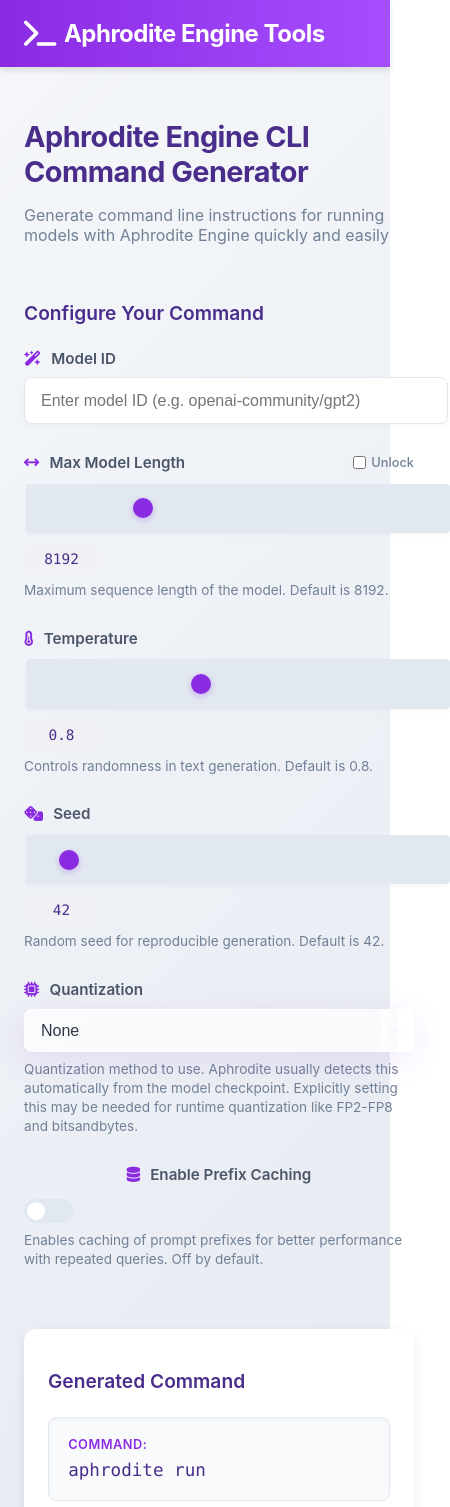
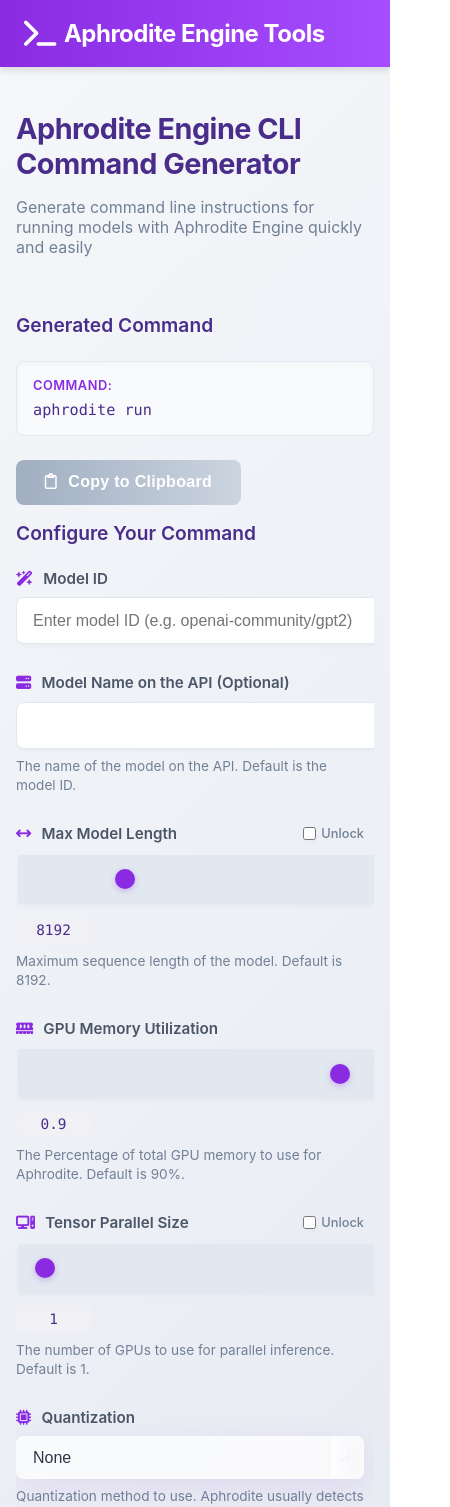
Before and after one commit to aphrodite-engine/cli-generator, a React (Create React App) app: page / in a window 390 px wide. Shown: the top 1507 px of the page, 450 px wide, since content can reach past the window. Built offline with nearby package versions, Linux system fonts and the light colour scheme.

Commit message:
add a few more options, clean up page

```diff
--- a/src/App.css
+++ b/src/App.css
@@ -7,6 +7,7 @@
   color: #2d3748;
   display: flex;
   flex-direction: column;
+  overflow-x: hidden;
 }
 
 /* Animations */
@@ -63,6 +64,9 @@
   margin: 0 auto;
   padding: 2.5rem 2rem;
   opacity: 0;
+  overflow-x: hidden;
+  max-width: 100%;
+  box-sizing: border-box;
 }
 
 .page-title {
@@ -85,6 +89,8 @@
   grid-template-columns: 1fr 1fr;
   gap: 3rem;
   margin-bottom: 3rem;
+  max-width: 100%;
+  overflow-x: hidden;
 }
 
 @media (max-width: 900px) {
@@ -98,6 +104,7 @@
   animation: slideUp 0.6s ease forwards;
   animation-delay: 0.3s;
   opacity: 0;
+  width: 100%;
 }
 
 .result-area {
@@ -110,6 +117,8 @@
   box-shadow: 0 4px 12px rgba(0, 0, 0, 0.08);
   display: flex;
   flex-direction: column;
+  overflow-x: auto;
+  max-width: 100%;
 }
 
 .section-title {
@@ -133,6 +142,9 @@
 .input-group {
   margin-bottom: 1.8rem;
   text-align: left;
+  width: 100%;
+  overflow-wrap: break-word;
+  word-wrap: break-word;
 }
 
 .field-hint {
@@ -140,6 +152,9 @@
   font-size: 0.85rem;
   color: #718096;
   line-height: 1.4;
+  overflow-wrap: break-word;
+  word-wrap: break-word;
+  hyphens: auto;
 }
 
 label {
@@ -148,6 +163,9 @@
   font-weight: 600;
   color: #4a5568;
   font-size: 0.95rem;
+  overflow-wrap: break-word;
+  word-wrap: break-word;
+  hyphens: auto;
 }
 
 label i {
@@ -177,6 +195,7 @@
   align-items: center;
   gap: 15px;
   margin-top: 8px;
+  width: 100%;
 }
 
 .slider {
@@ -251,6 +270,7 @@
   font-size: 0.9rem;
 }
 
+/* Command display improvements */
 .command-display {
   background-color: #f8fafc;
   border-radius: 8px;
@@ -264,6 +284,34 @@
   flex-grow: 1;
   display: flex;
   flex-direction: column;
+  max-width: 100%;
+  overflow-wrap: break-word;
+  word-wrap: break-word;
+}
+
+.command-section {
+  width: 100%;
+  max-width: 100%;
+  overflow-x: hidden;
+  box-sizing: border-box;
+}
+
+code {
+  font-family: 'SFMono-Regular', Consolas, 'Liberation Mono', Menlo, monospace;
+  color: #4a2d8b;
+  font-size: 1.1rem;
+  font-weight: 500;
+  white-space: pre-wrap;
+  word-break: break-word;
+  max-width: 100%;
+}
+
+/* Ensure sticky command always fits */
+.sticky-command {
+  width: 100%;
+  max-width: 100%;
+  box-sizing: border-box;
+  overflow: hidden;
 }
 
 .command-label {
@@ -273,13 +321,8 @@
   font-weight: 600;
   margin-bottom: 0.5rem;
   letter-spacing: 0.5px;
-}
-
-code {
-  font-family: 'SFMono-Regular', Consolas, 'Liberation Mono', Menlo, monospace;
-  color: #4a2d8b;
-  font-size: 1.1rem;
-  font-weight: 500;
+  overflow-wrap: break-word;
+  word-wrap: break-word;
 }
 
 .copy-button {
@@ -369,8 +412,7 @@
   }
 
   .page-content {
-    padding-top: 2rem;
-    padding-bottom: 2rem;
+    padding: 2rem 1.5rem;
   }
 
   .page-title {
@@ -408,6 +450,24 @@
   .toggle-switch {
     align-self: flex-start;
     margin-top: 5px;
+  }
+
+  .command-display {
+    padding: 0.8rem;
+  }
+
+  .command-display code {
+    font-size: 0.95rem;
+  }
+}
+
+@media (max-width: 600px) {
+  .toggle-field {
+    flex-wrap: wrap;
+  }
+
+  .input-group {
+    box-sizing: border-box;
   }
 }
 
@@ -449,13 +509,15 @@
   font-weight: 500;
 }
 
-/* Toggle switch for boolean fields */
+/* Toggle field styling */
 .toggle-field {
   display: flex;
   align-items: center;
   justify-content: space-between;
   margin-bottom: 8px;
   cursor: pointer;
+  width: 100%;
+  overflow: visible;
 }
 
 .toggle-label {
@@ -715,3 +777,102 @@
 .fancy-select:focus {
   animation: pulse-glow 2s infinite;
 }
+
+/* Scroll to top button */
+.scroll-to-top-btn {
+  position: fixed;
+  bottom: 30px;
+  right: 30px;
+  width: 50px;
+  height: 50px;
+  border-radius: 50%;
+  background-color: #8a2be2;
+  color: white;
+  border: none;
+  box-shadow: 0 4px 12px rgba(0, 0, 0, 0.2);
+  display: flex;
+  justify-content: center;
+  align-items: center;
+  cursor: pointer;
+  transition: all 0.3s ease;
+  z-index: 100;
+}
+
+.scroll-to-top-btn:hover {
+  background-color: #7722cc;
+  transform: translateY(-3px);
+  box-shadow: 0 6px 16px rgba(0, 0, 0, 0.3);
+}
+
+.scroll-to-top-btn:active {
+  transform: translateY(-1px);
+}
+
+.scroll-to-top-btn i {
+  font-size: 1.2rem;
+}
+
+/* Remove the problematic single-column class */
+.single-column {
+  display: block;
+  width: 100%;
+}
+
+/* Specific fixes for very small screens */
+@media (max-width: 480px) {
+  /* Small screen override for toggle field */
+  .toggle-field {
+    flex-direction: column;
+    align-items: flex-start;
+  }
+
+  .toggle-switch {
+    margin-top: 8px;
+    align-self: flex-start;
+  }
+
+  /* Command display improvements */
+  .command-display {
+    padding: 1rem;
+  }
+
+  code {
+    font-size: 0.95rem;
+    white-space: pre-wrap;
+    word-break: break-word;
+  }
+
+  .page-content {
+    padding: 1.5rem 1rem;
+  }
+}
+
+/* Fix for mobile display */
+@media (max-width: 400px) {
+  .toggle-field {
+    flex-direction: column;
+    align-items: flex-start;
+  }
+
+  .toggle-switch {
+    margin-top: 8px;
+  }
+
+  .toggle-label {
+    max-width: 100%;
+  }
+
+  .input-group {
+    padding-right: 10px;
+  }
+}
+
+/* Command display text wrapping */
+.command-display code {
+  display: block;
+  white-space: pre-wrap;
+  word-break: break-word;
+  overflow-wrap: break-word;
+  width: 100%;
+  box-sizing: border-box;
+}
--- a/src/App.js
+++ b/src/App.js
@@ -1,16 +1,22 @@
-import React, { useState, useEffect } from 'react';
+import React, { useState, useEffect, useRef } from 'react';
 import './App.css';
 
 function App() {
   const [modelId, setModelId] = useState('');
+  const [servedModelName, setServedModelName] = useState('');
   const [maxModelLen, setMaxModelLen] = useState('8192');
   const [unlockMaxLength, setUnlockMaxLength] = useState(false);
-  const [temperature, setTemperature] = useState('0.8');
-  const [seed, setSeed] = useState('42');
+  const [gpuMemoryUtilization, setGpuMemoryUtilization] = useState('0.9');
+  const [tensorParallelSize, setTensorParallelSize] = useState('1');
+  const [unlockTensorParallelSize, setUnlockTensorParallelSize] = useState(false);
   const [enablePrefixCaching, setEnablePrefixCaching] = useState(false);
+  const [enableChunkedPrefill, setEnableChunkedPrefill] = useState(false);
   const [quantization, setQuantization] = useState('None');
   const [copied, setCopied] = useState(false);
   const [animate, setAnimate] = useState(false);
+  const [showScrollBtn, setShowScrollBtn] = useState(false);
+
+  const commandSectionRef = useRef(null);
 
   // Quantization options, keep this in sync with
   // `aphrodite/quantization/__init__.py`
@@ -60,6 +66,35 @@
     }
   }, [unlockMaxLength, maxModelLen]);
 
+  useEffect(() => {
+    if (!unlockTensorParallelSize && parseInt(tensorParallelSize) > 8) {
+      setTensorParallelSize('8');
+    }
+  }, [unlockTensorParallelSize, tensorParallelSize]);
+
+  // Handle scroll position to show/hide back to top button
+  useEffect(() => {
+    const handleScroll = () => {
+      if (window.scrollY > 300) {
+        setShowScrollBtn(true);
+      } else {
+        setShowScrollBtn(false);
+      }
+    };
+
+    window.addEventListener('scroll', handleScroll);
+    return () => {
+      window.removeEventListener('scroll', handleScroll);
+    };
+  }, []);
+
+  const scrollToTop = () => {
+    window.scrollTo({
+      top: 0,
+      behavior: 'smooth',
+    });
+  };
+
   const handleCopy = () => {
     const command = generateCommand();
     navigator.clipboard
@@ -78,20 +113,28 @@
   const generateCommand = () => {
     let command = `aphrodite run ${modelId}`;
 
+    if (servedModelName !== '') {
+      command += ` --served-model-name ${servedModelName}`;
+    }
+
     if (maxModelLen !== '8192') {
       command += ` --max-model-len ${maxModelLen}`;
     }
 
-    if (temperature !== '0.8') {
-      command += ` --temperature ${temperature}`;
+    if (gpuMemoryUtilization !== '0.9') {
+      command += ` --gpu-memory-utilization ${gpuMemoryUtilization}`;
     }
 
-    if (seed !== '42') {
-      command += ` --seed ${seed}`;
+    if (tensorParallelSize !== '1') {
+      command += ` --tensor-parallel-size ${tensorParallelSize}`;
     }
 
     if (enablePrefixCaching) {
       command += ` --enable-prefix-caching`;
+    }
+
+    if (enableChunkedPrefill) {
+      command += ` --enable-chunked-prefill`;
     }
 
     if (quantization !== 'None') {
@@ -119,6 +162,24 @@
           easily
         </p>
 
+        {/* Command Display Section - Moved to the top */}
+        <div className="command-section" ref={commandSectionRef}>
+          <h2 className="section-title">Generated Command</h2>
+          <div className="command-display sticky-command">
+            <div className="command-label">Command:</div>
+            <code>{generateCommand()}</code>
+          </div>
+          <button
+            className={`copy-button ${copied ? 'copied' : ''}`}
+            onClick={handleCopy}
+            disabled={!modelId.trim()}
+          >
+            <i className={copied ? 'fa-solid fa-check' : 'fa-regular fa-clipboard'}></i>
+            {copied ? 'Copied!' : 'Copy to Clipboard'}
+          </button>
+        </div>
+
+        {/* Form Fields Section */}
         <div className="generator-section">
           <div className="form-area">
             <h2 className="section-title">Configure Your Command</h2>
@@ -135,6 +196,22 @@
                 onChange={e => setModelId(e.target.value)}
                 placeholder="Enter model ID (e.g. openai-community/gpt2)"
               />
+            </div>
+
+            {/* Served Model Name field */}
+            <div className="input-group">
+              <label htmlFor="servedModelName">
+                <i className="fa-solid fa-server"></i> Model Name on the API (Optional)
+              </label>
+              <input
+                type="text"
+                id="servedModelName"
+                value={servedModelName}
+                onChange={e => setServedModelName(e.target.value)}
+              />
+              <div className="field-hint">
+                The name of the model on the API. Default is the model ID.
+              </div>
             </div>
 
             {/* Max Model Length field */}
@@ -176,49 +253,68 @@
               </div>
             </div>
 
-            {/* Temperature field */}
+            {/* GPU Memory Utilization */}
             <div className="input-group">
-              <label htmlFor="temperature">
-                <i className="fa-solid fa-temperature-half"></i> Temperature
+              <label htmlFor="gpuMemoryUtilization">
+                <i className="fa-solid fa-memory"></i> GPU Memory Utilization
               </label>
               <div className="slider-container">
                 <input
                   type="range"
-                  id="temperatureSlider"
+                  id="gpuMemoryUtilizationSlider"
                   min="0"
-                  max="2"
-                  step="0.1"
-                  value={temperature}
-                  onChange={e => setTemperature(e.target.value)}
+                  max="1"
+                  step="0.01"
+                  value={gpuMemoryUtilization}
+                  onChange={e => setGpuMemoryUtilization(e.target.value)}
                   className="slider"
                 />
-                <div className="slider-value">{temperature}</div>
+                <div className="slider-value">{gpuMemoryUtilization}</div>
               </div>
               <div className="field-hint">
-                Controls randomness in text generation. Default is 0.8.
+                The Percentage of total GPU memory to use for Aphrodite. Default is 90%.
               </div>
             </div>
 
-            {/* Seed field */}
+            {/* Tensor Parallel Size */}
             <div className="input-group">
-              <label htmlFor="seed">
-                <i className="fa-solid fa-dice"></i> Seed
-              </label>
+              <div className="input-header">
+                <label htmlFor="tensorParallelSize">
+                  <i className="fa-solid fa-computer"></i> Tensor Parallel Size
+                </label>
+                <div className="unlock-checkbox">
+                  <input
+                    type="checkbox"
+                    id="unlockTensorParallelSize"
+                    checked={unlockTensorParallelSize}
+                    onChange={e => setUnlockTensorParallelSize(e.target.checked)}
+                  />
+                  <label htmlFor="unlockTensorParallelSize" className="checkbox-label">
+                    Unlock
+                  </label>
+                </div>
+              </div>
               <div className="slider-container">
                 <input
                   type="range"
-                  id="seedSlider"
-                  min="0"
-                  max="1000"
+                  id="tensorParallelSizeSlider"
+                  min="1"
+                  max={unlockTensorParallelSize ? '256' : '8'}
                   step="1"
-                  value={seed}
-                  onChange={e => setSeed(e.target.value)}
+                  value={tensorParallelSize}
+                  onChange={e => setTensorParallelSize(e.target.value)}
                   className="slider"
                 />
-                <div className="slider-value">{seed}</div>
+                <div className="slider-value">{tensorParallelSize}</div>
               </div>
               <div className="field-hint">
-                Random seed for reproducible generation. Default is 42.
+                The number of GPUs to use for parallel inference. Default is 1.
+                {unlockTensorParallelSize && (
+                  <span className="warning-text">
+                    If you're doing multi-node inference, please see the{' '}
+                    <a href="https://aphrodite.pygmalion.chat/usage/distributed/">here</a>.
+                  </span>
+                )}
               </div>
             </div>
 
@@ -270,23 +366,26 @@
                 by default.
               </div>
             </div>
-          </div>
 
-          <div className="result-area">
-            <h2 className="section-title">Generated Command</h2>
-            <div className="command-display">
-              <div className="command-label">Command:</div>
-              <code>{generateCommand()}</code>
+            {/* Enable Chunked Prefill */}
+            <div className="input-group">
+              <div
+                className="toggle-field"
+                onClick={() => setEnableChunkedPrefill(!enableChunkedPrefill)}
+              >
+                <label className="toggle-label">
+                  <i className="fa-solid fa-database"></i> Enable Chunked Prefill
+                </label>
+                <div className="toggle-switch">
+                  <input type="checkbox" checked={enableChunkedPrefill} readOnly />
+                  <span className="toggle-slider"></span>
+                </div>
+              </div>
+              <div className="field-hint">
+                Enables chunked prefill for better performance with long sequences. Enabled for Max
+                Model Length above 16384.
+              </div>
             </div>
-
-            <button
-              className={`copy-button ${copied ? 'copied' : ''}`}
-              onClick={handleCopy}
-              disabled={!modelId.trim()}
-            >
-              <i className={copied ? 'fa-solid fa-check' : 'fa-regular fa-clipboard'}></i>
-              {copied ? 'Copied!' : 'Copy to Clipboard'}
-            </button>
           </div>
         </div>
       </main>
@@ -296,6 +395,13 @@
           <p>Use this command in your terminal to run the Aphrodite Engine with your model</p>
         </div>
       </footer>
+
+      {/* Back to top button */}
+      {showScrollBtn && (
+        <button className="scroll-to-top-btn" onClick={scrollToTop}>
+          <i className="fa-solid fa-arrow-up"></i>
+        </button>
+      )}
     </div>
   );
 }
```
